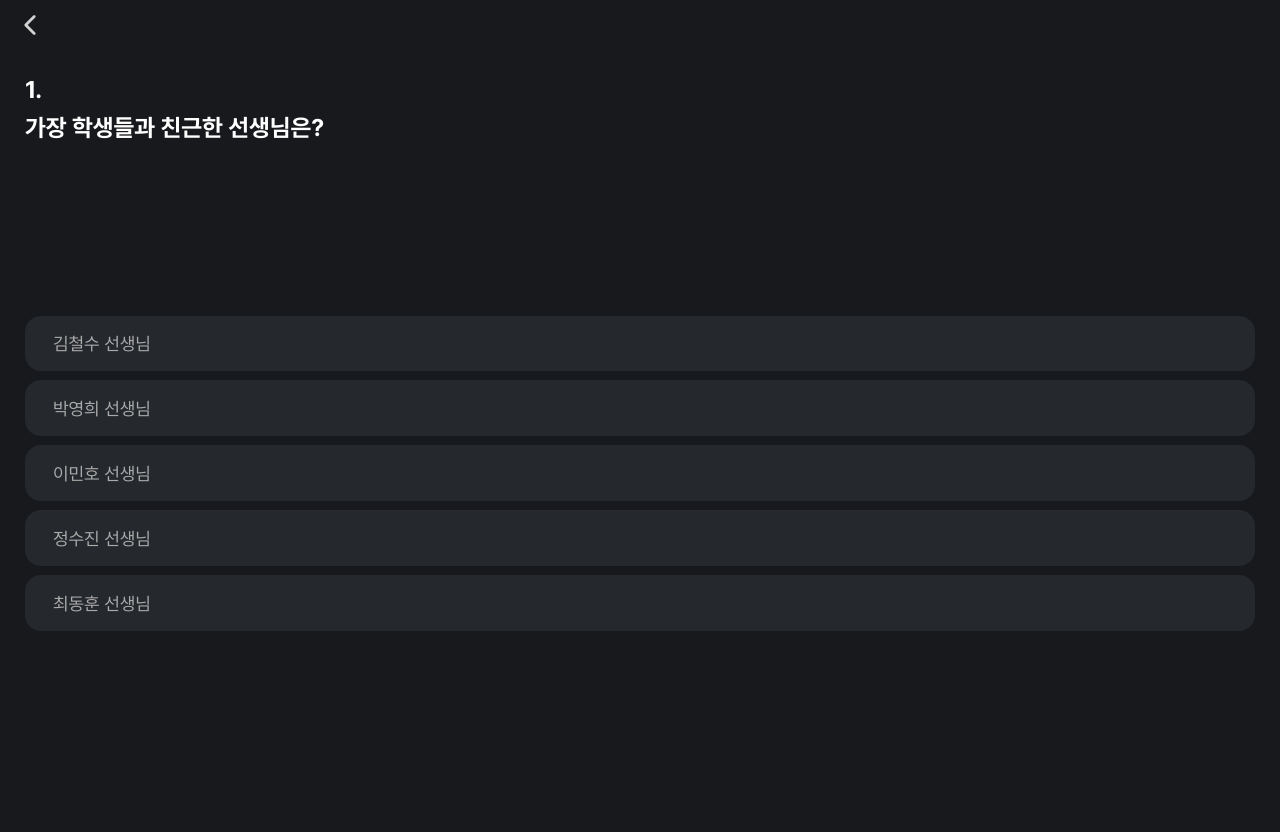
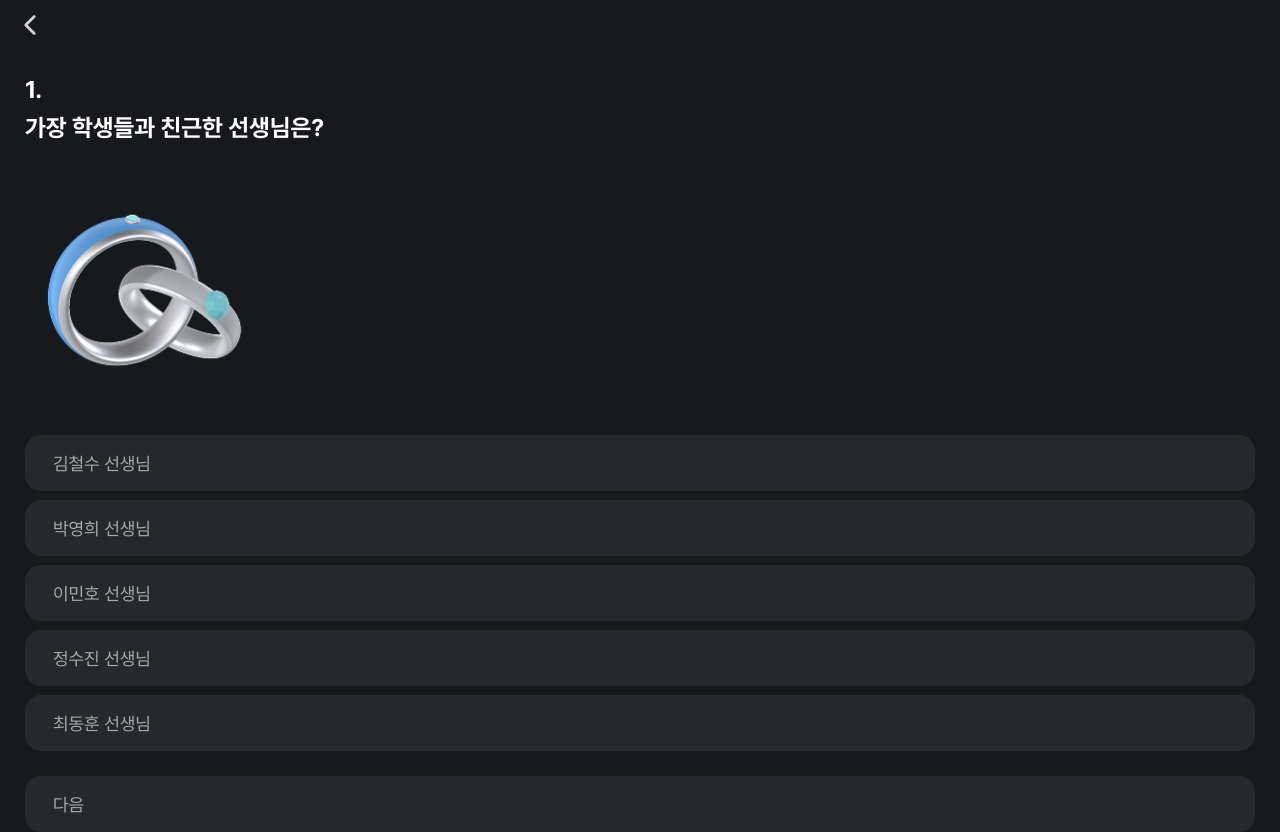
Before and after one commit to 2025-ITSHOW-CHUU/CHUU-frontend, a React (Create React App) app in the folder chuu-frontend/: page /encate in a window 1280 px wide. Before the commit the page ends 800 px from the top, so only its background shows below. Built offline with nearby package versions, Linux system fonts and the light colour scheme.

Commit message:
앙케이트 구조 수정

```diff
--- a/chuu-frontend/src/assets/encate.json
+++ b/chuu-frontend/src/assets/encate.json
@@ -3,27 +3,32 @@
     {
       "questionNumber": 1,
       "question": "가장 학생들과 친근한 선생님은?",
-      "teacher": ["김철수", "박영희", "이민호", "정수진", "최동훈"]
+      "teacher": ["김철수", "박영희", "이민호", "정수진", "최동훈"],
+      "image": "/images/Rings.png"
     },
     {
       "questionNumber": 2,
       "question": "가장 엄격한 선생님은?",
-      "teacher": ["송지훈", "강민경", "윤도현", "차은지", "백승우"]
+      "teacher": ["송지훈", "강민경", "윤도현", "차은지", "백승우"],
+      "image": "/images/Rings.png"
     },
     {
       "questionNumber": 3,
       "question": "수업이 가장 재미있는 선생님은?",
-      "teacher": ["김서준", "박지우", "이현성", "정다혜", "최지훈"]
+      "teacher": ["김서준", "박지우", "이현성", "정다혜", "최지훈"],
+      "image": "/images/Rings.png"
     },
     {
       "questionNumber": 4,
       "question": "가장 인기가 많은 선생님은?",
-      "teacher": ["한지민", "오세훈", "남주혁", "고유진", "이태성"]
+      "teacher": ["한지민", "오세훈", "남주혁", "고유진", "이태성"],
+      "image": "/images/Rings.png"
     },
     {
       "questionNumber": 5,
       "question": "가장 열정적인 선생님은?",
-      "teacher": ["유재석", "이강석", "문채원", "서진호", "조윤아"]
+      "teacher": ["유재석", "이강석", "문채원", "서진호", "조윤아"],
+      "image": "/images/Rings.png"
     }
   ]
 }
--- a/chuu-frontend/src/pages/Encate.tsx
+++ b/chuu-frontend/src/pages/Encate.tsx
@@ -1,7 +1,7 @@
 import React, { useEffect, useState } from "react";
 import encate from "../assets/encate.json";
-import style from "../styles/Encate.module.css";
-import def from "../styles/Default.module.css";
+import style from "../styles/Encate.module.css"; // Ensure this file exists and contains the required styles
+import def from "../styles/Default.module.css"; // Ensure this file exists and contains the required styles
 import axios from "axios";
 import { IoIosArrowBack } from "react-icons/io";
 import { useNavigate } from "react-router-dom";
@@ -14,11 +14,21 @@ type QuestionType = {
 function Encate() {
   const [encateQuestion, setEncateQuestion] = useState<QuestionType[]>([]);
   const [currentQuestionIndex, setCurrentQuestionIndex] = useState(0);
+  const [answeredTeacher, setAnsweredTeacher] = useState(0);
   const navigate = useNavigate();
 
   useEffect(() => {
     setEncateQuestion(encate.encate);
-  }, []);
+
+    const encateButtons = document.getElementsByClassName("option");
+    for (let i = 0; i < encateButtons.length; i++) {
+      if (i === answeredTeacher) {
+        encateButtons[i].classList.add(style.selected);
+      } else {
+        encateButtons[i].classList.remove(style.selected);
+      }
+    }
+  }, [answeredTeacher]);
 
   const handleAnswer = async (teacher: string) => {
     if (currentQuestionIndex < encateQuestion.length) {
@@ -40,7 +50,7 @@ function Encate() {
 
   const formattedQuestion = encateQuestion[currentQuestionIndex]?.question
     .split("\n")
-    .map((part, index) => (
+    .map((part: string, index: number) => (
       <span key={index}>
         {part}
         {index <
@@ -52,6 +62,7 @@ function Encate() {
   const backButton = () => {
     navigate(-1);
   };
+
   return (
     <div className={`${def["Body"]} ${style["EncateContainer"]}`}>
       <div className={`${style["BackContainer"]}`} onClick={backButton}>
@@ -61,14 +72,20 @@ function Encate() {
         <p>{`${currentQuestionIndex + 1}`}.</p>
         <p>{formattedQuestion}</p>
       </div>
+      <img
+        src={encateQuestion[currentQuestionIndex]?.image}
+        alt={encateQuestion[currentQuestionIndex]?.image}
+        width={242.68}
+        height={242.68}
+      />
       <div className={`${style["EncateDiv"]}`}>
         {encateQuestion[currentQuestionIndex]?.teacher.map(
           (teacher: string, i: number) => (
             <button
               key={i}
-              className={style.option}
+              className="option"
               onClick={() => {
-                handleAnswer(teacher);
+                setAnsweredTeacher(i);
               }}
             >
               {teacher} 선생님
@@ -76,6 +93,15 @@ function Encate() {
           )
         )}
       </div>
+      <button
+        onClick={() =>
+          handleAnswer(
+            encateQuestion[currentQuestionIndex]?.teacher[answeredTeacher]
+          )
+        }
+      >
+        다음
+      </button>
     </div>
   );
 }
--- a/chuu-frontend/src/styles/Encate.module.css
+++ b/chuu-frontend/src/styles/Encate.module.css
@@ -17,7 +17,7 @@
   display: flex;
   flex-direction: column;
   justify-content: space-between;
-  row-gap: 174px;
+  row-gap: 25.66px;
   margin-top: 20px;
 }
 
@@ -41,7 +41,7 @@ p {
   row-gap: 9px;
 }
 
-.EncateDiv > button {
+.EncateContainer button {
   background-color: #25282d;
   padding: 14.91px 28px;
   color: #aaaaaa;
@@ -52,6 +52,10 @@ p {
   border-radius: 16px;
 }
 
+.selected {
+  color: #65e9ff !important;
+}
+
 .EncateDiv > button:hover {
-  color: #65e9ff;
+  background-color: #65e8ff4c;
 }
```
Also changed, not shown: chuu-frontend/public/images/Rings.png (added).
